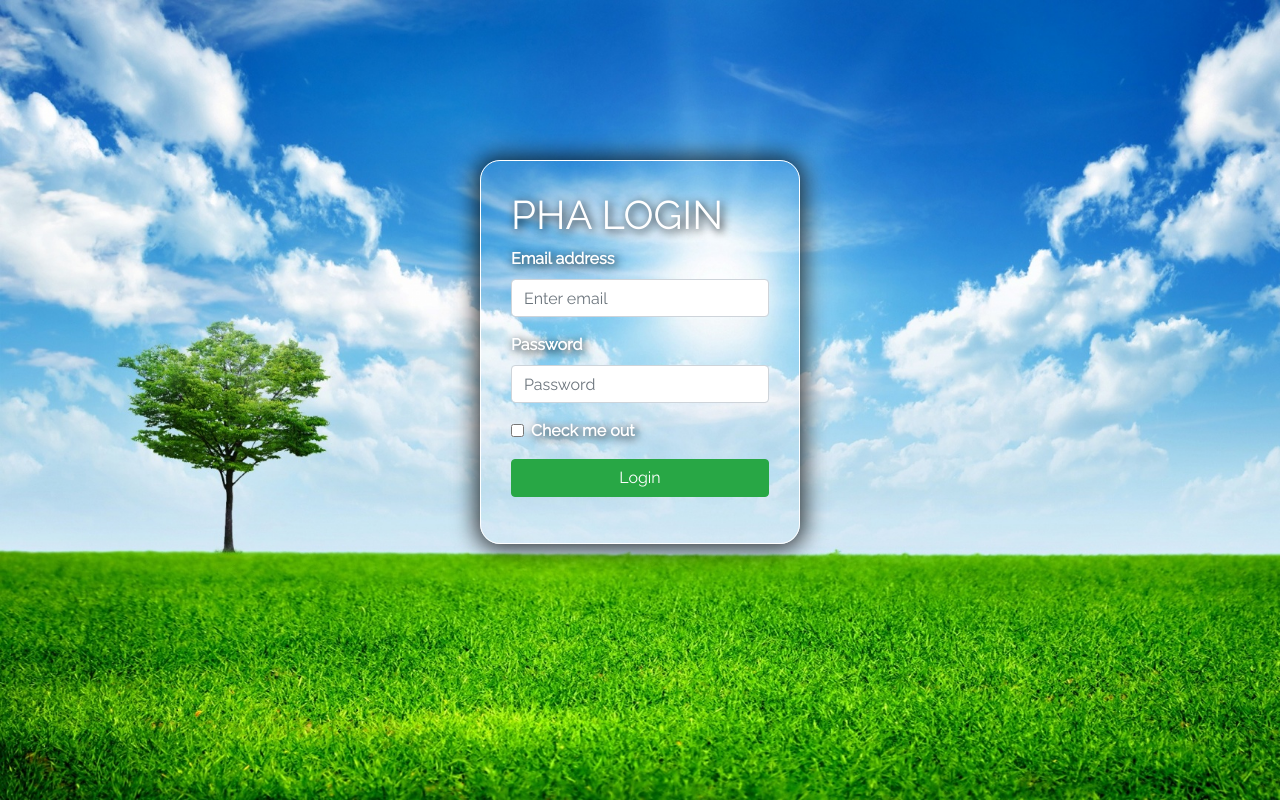
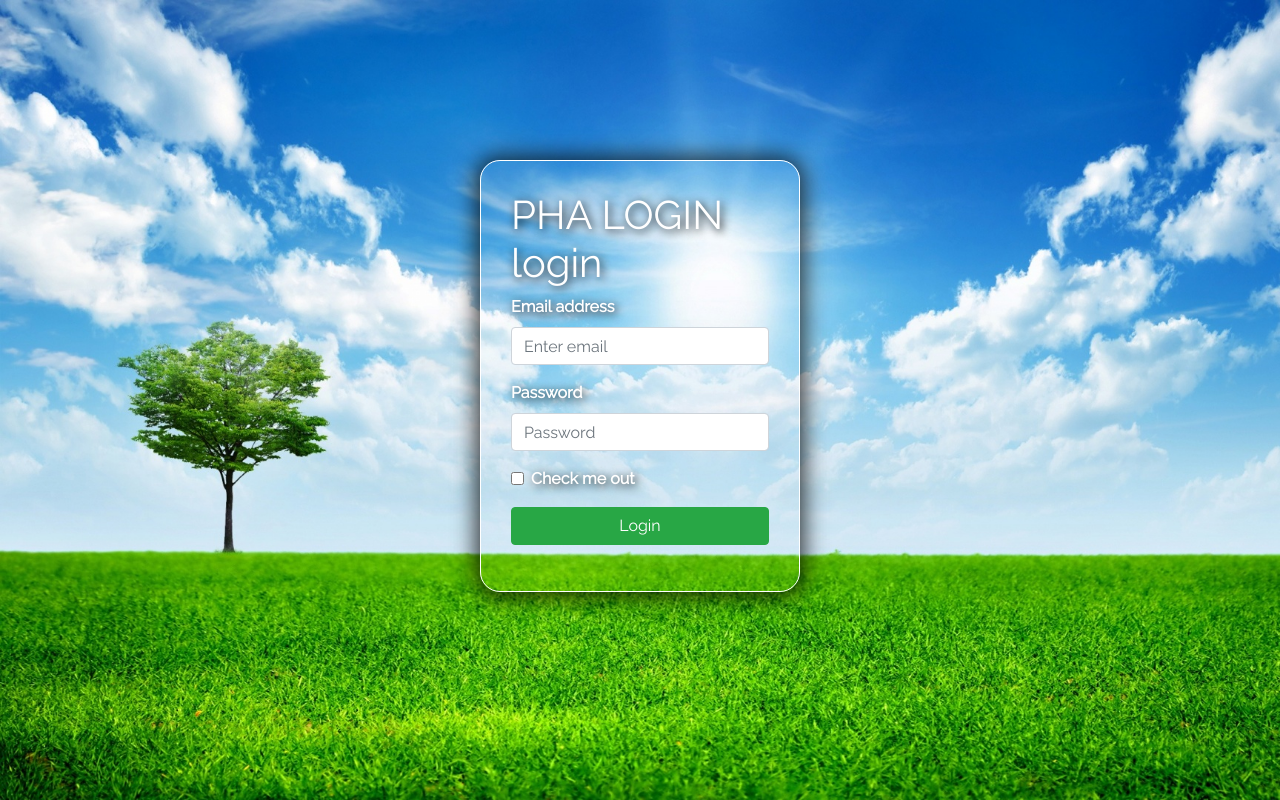
Before and after one commit to AZAMIQBAL/pha, a plain HTML site: page index.html in a window 1280 px wide. Drawn offline with nearby package versions, Linux system fonts and the light colour scheme.

Commit message:
Update index.html

```diff
--- a/index.html
+++ b/index.html
@@ -6,7 +6,7 @@ TIME
 <head>
 	<meta charset="utf-8">
 	<meta name="viewport" content="width=device-width, initial-scale=1">
-	<title>Login Form z </title>
+	<title>Login Form </title>
   <!-- Import Bootstrap and JQuery -->
   <script src="https://ajax.googleapis.com/ajax/libs/jquery/3.3.1/jquery.min.js">
   </script>
@@ -24,7 +24,7 @@ TIME
     <div class="row justify-content-center">
       <div class="col-md-3 col-sm-6 col-xs-12 row-container">
         <form>
-          <h1>PHA LOGIN</h1>
+          <h1>PHA LOGIN login</h1>
           <div class="form-group">
             <label for="email">Email address</label>
             <input type="email" class="form-control" id="email" placeholder="Enter email">
```
